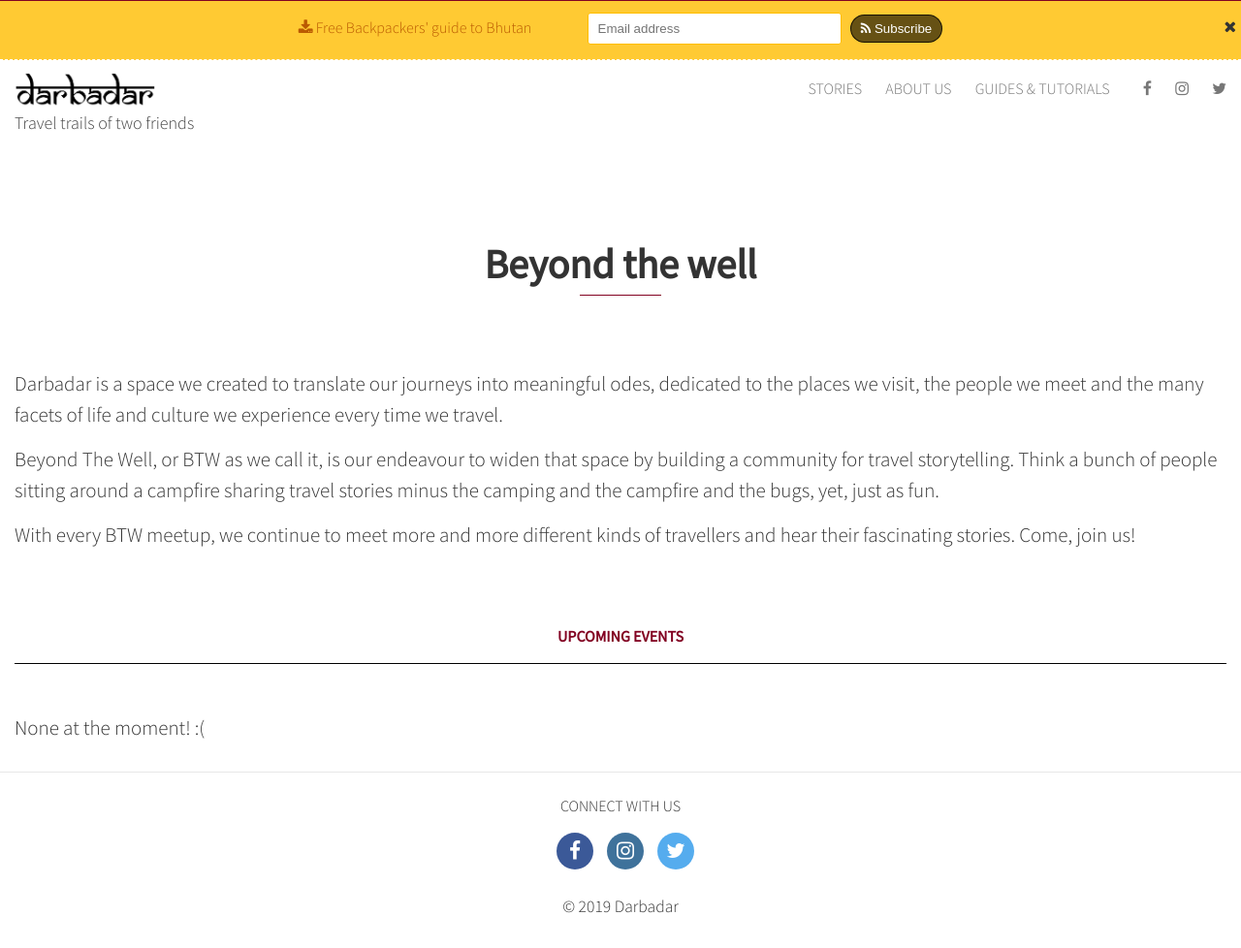
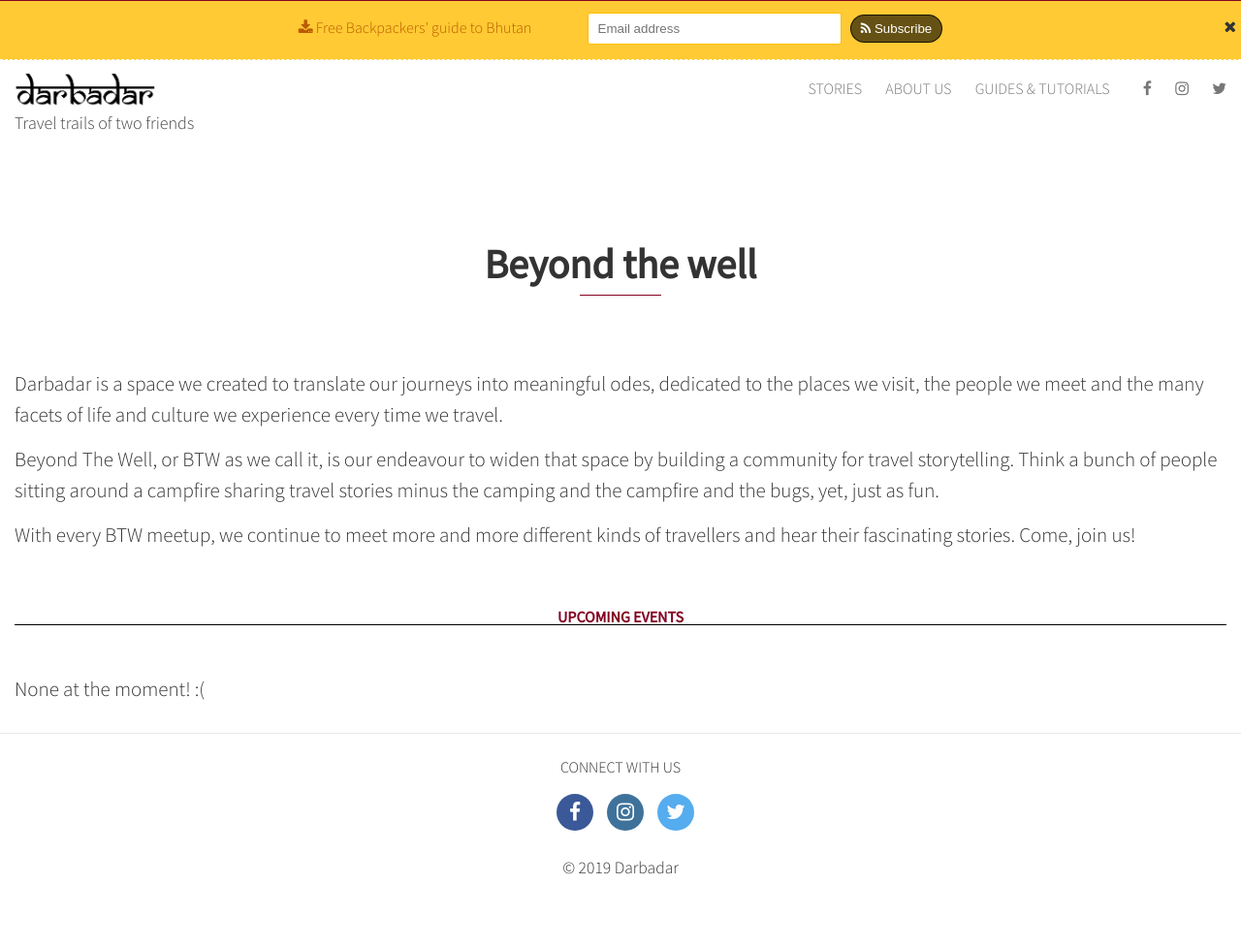
Before and after one commit to harshac/darbadar, a Jekyll site: the page built from btw.md, in a window 1280 px wide. Shown: the whole page at 97% size. Built offline with Jekyll 4.4.1, drawn with Linux system fonts in a browser that asks for light colours; nearby versions of some CDN libraries; some web fonts are replaced; after the commit the page ends 938 px from its top, so only the background shows below that.

Commit message:
Fixes alignment of featured section

```diff
--- a/_sass/homepage/_featured-section.scss
+++ b/_sass/homepage/_featured-section.scss
@@ -1,5 +1,4 @@
 .featured-section {
-  padding: 20px;
   margin-bottom: 18px;
 }
 
@@ -46,18 +45,16 @@
     height: auto;
   }
 
-  width: 25%;
+  width: 30%;
   max-height: 660px;
   margin-left: 42px;
 
   .upper {
-    margin-bottom: 40px;
-
     &:after {
       content: '';
       width: 100%;
       display: block;
-      margin: auto;
+      margin: 35px auto;
       border-bottom: 1px solid $grey-color-light;
     }
   }
@@ -69,11 +66,10 @@
 
   h2:after {
     content: '';
-    position: absolute;
     border-bottom: 1px solid $grey-color-dark;
-    top: 48px;
-    width: 25%;
-    left: 38%;
+    width: 5em;
+    display: block;
+    margin: 10px auto;
   }
 }
 
@@ -82,7 +78,6 @@
   line-height: 1;
   font-weight: 800;
   text-align: center;
-  padding: 20px;
   color: $grey-color-dark;
   text-transform: uppercase;
 }
```
